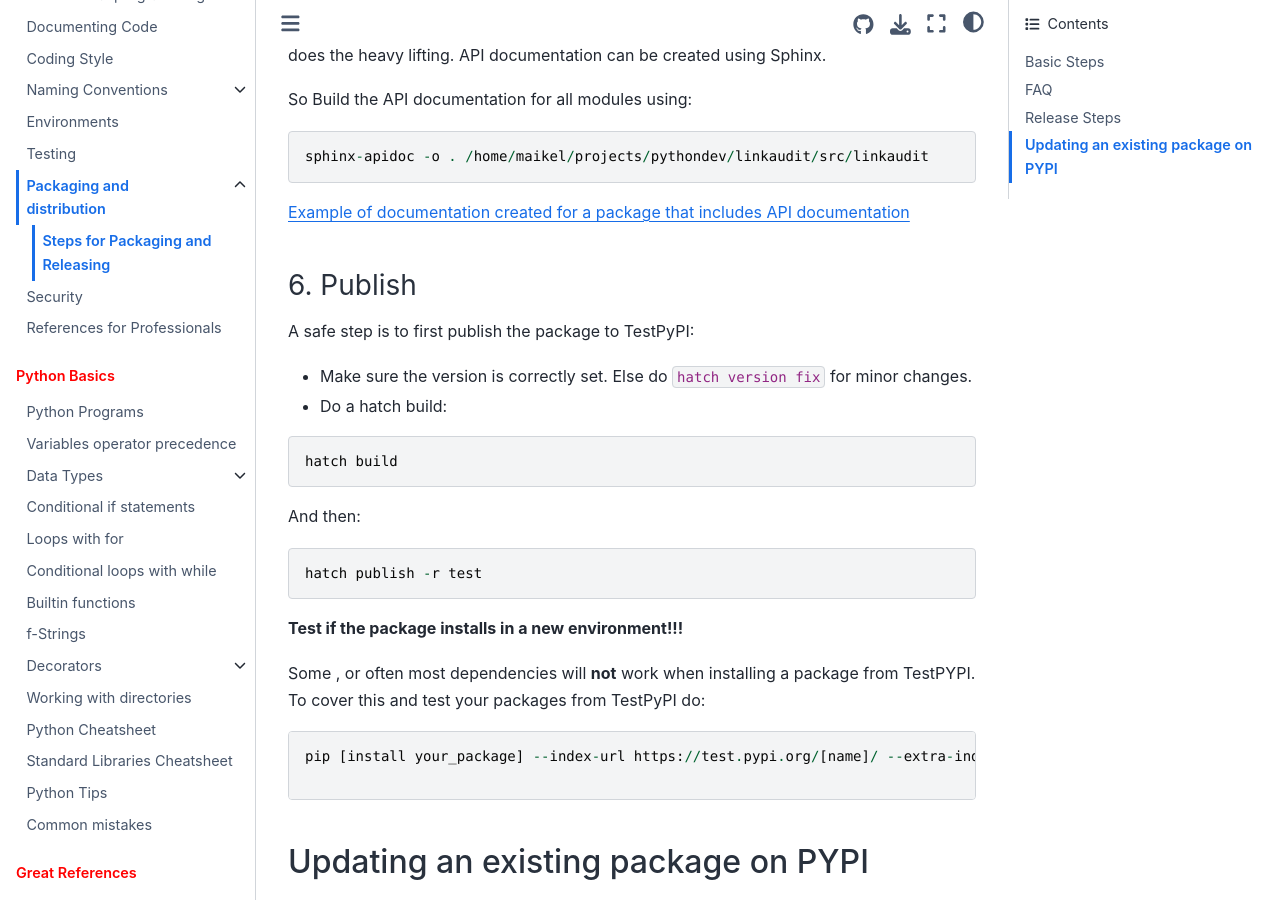
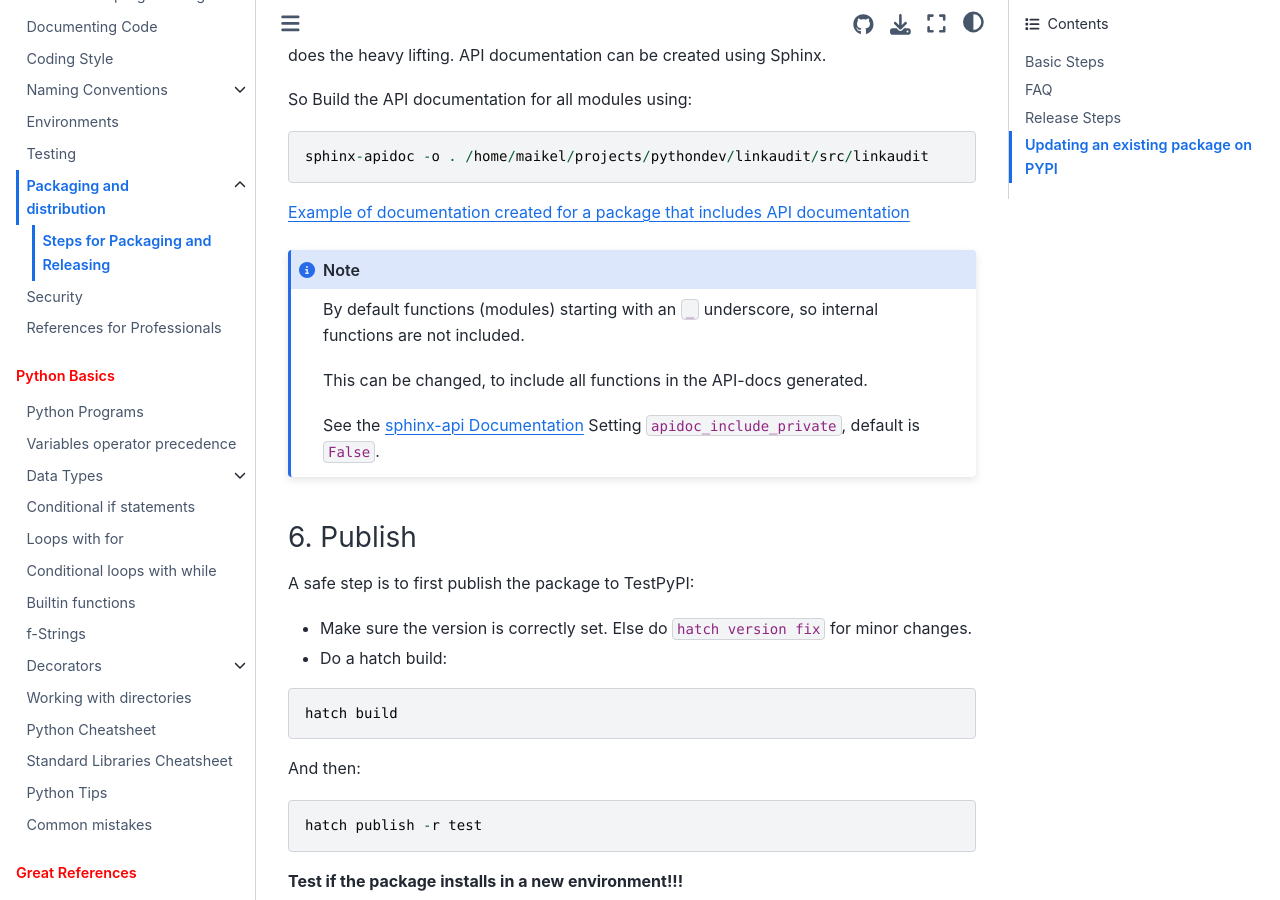
Before and after one commit to nocomplexity/simplifypython, a Jupyter Book: the page built from packagingtips.md, in a window 1280 px wide and 900 px high, scrolled down 10162 px. Built offline with Jupyter Book 1.0.4 settings and Sphinx 7.4.7 and the Sphinx Book theme 1.1.4, drawn with Linux system fonts in a browser that asks for light colours; pages that are not in the unit, such as notebooks, are missing from menus.

Commit message:
update for sphinx-api doc generation

```diff
--- a/packagingtips.md
+++ b/packagingtips.md
@@ -396,6 +396,14 @@ sphinx-apidoc -o . /home/maikel/projects/pythondev/linkaudit/src/linkaudit
 
 [Example of documentation created for a package that includes API documentation](https://nocomplexity.com/documents/linkaudit/intro.html)
 
+:::{note}
+By default functions (modules) starting with an `_` underscore, so internal functions are not included.
+
+This can be changed, to include all functions in the API-docs generated.
+
+See the [sphinx-api Documentation](https://www.sphinx-doc.org/en/master/usage/extensions/apidoc.html#module-sphinx.ext.apidoc)
+Setting `apidoc_include_private`, default is `False`.
+:::
 
 ### 6. Publish
 
```
